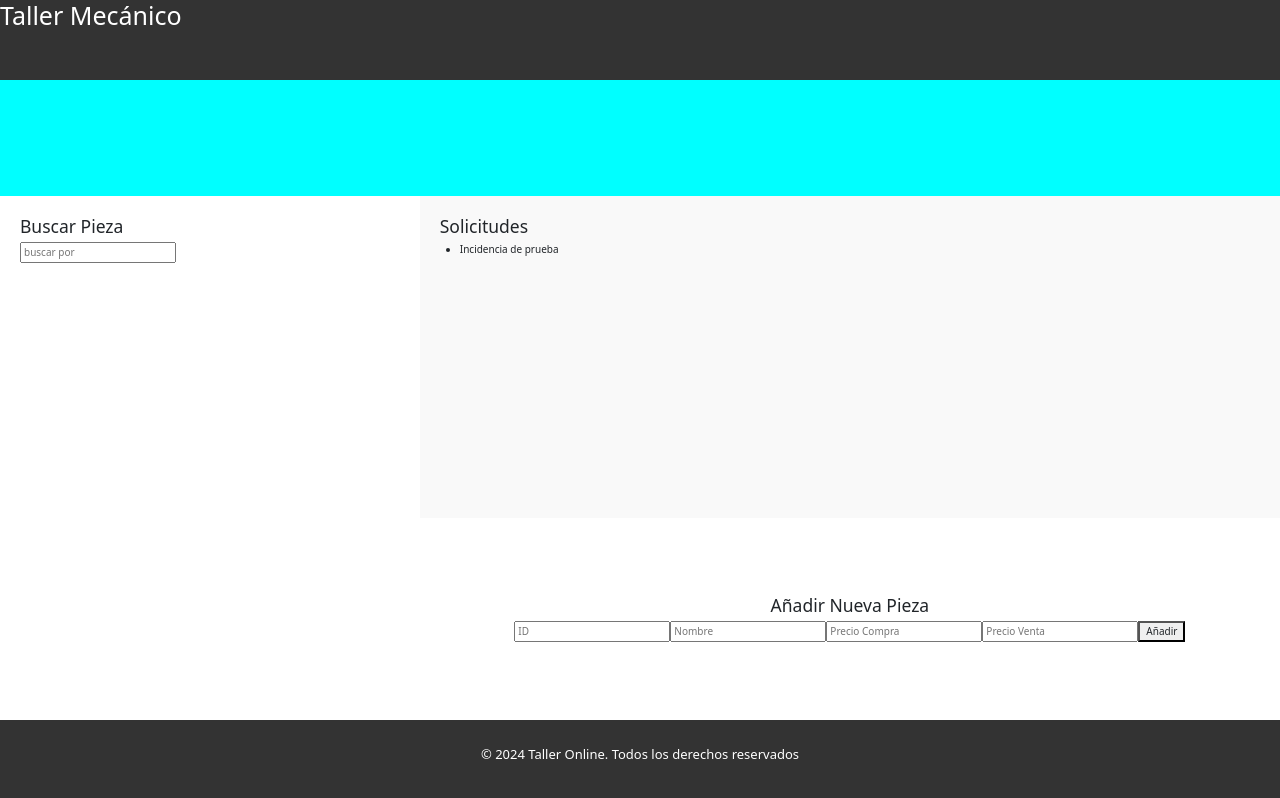
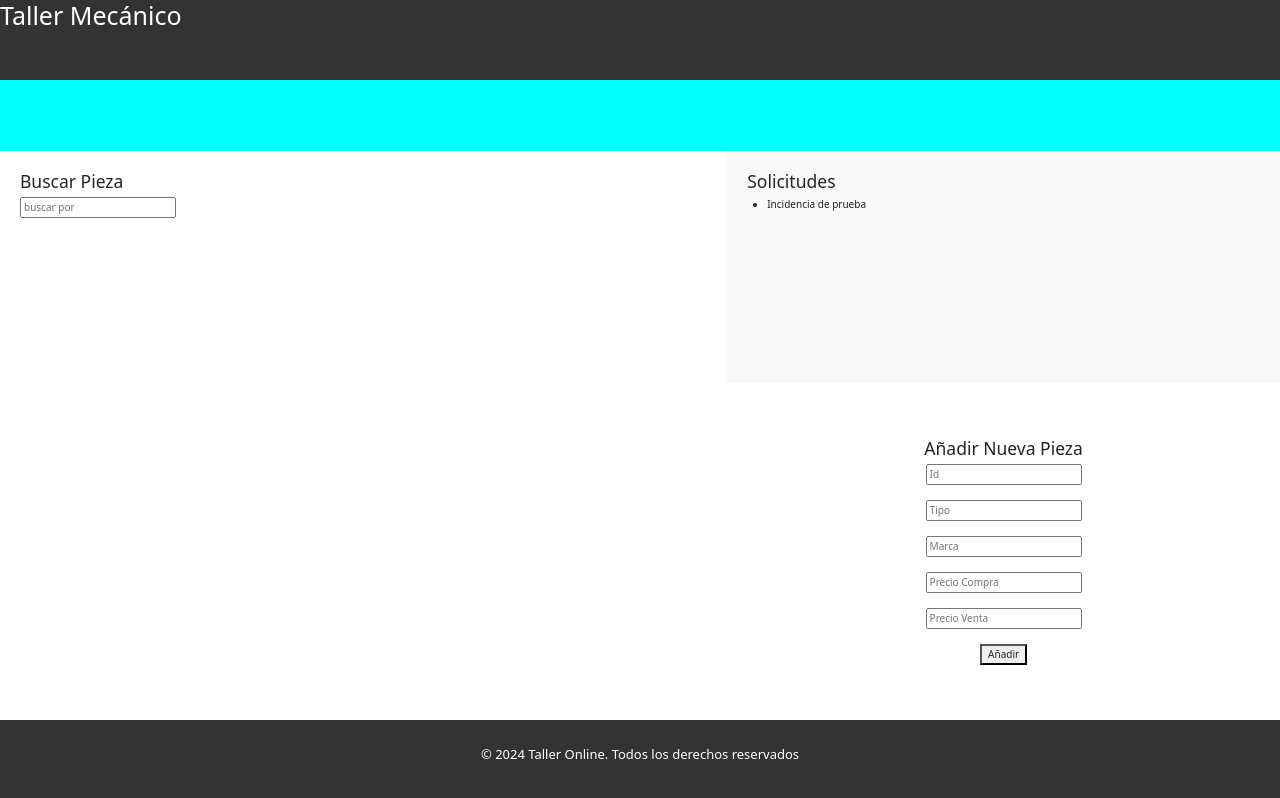
Before and after one commit to donatomarino/ProyectoCrud-Taller, a React (Create React App) app in the folder client/: page / in a window 1280 px wide. Built offline with nearby package versions, Linux system fonts and the light colour scheme.

Commit message:
Conexión de FormularioAgregarPiezas del Front con el Back, funcion createTool modificada

```diff
--- a/client/src/App.js
+++ b/client/src/App.js
@@ -1,7 +1,6 @@
 // Jaime / 16-12-2024 / Formulario del login / 1.0.0
 import Login from "./components/login/Login"
 import Register from "./components/register/Register";
-import CreateTool from "./components/tool/CreateTool";
 import Encargado from "./pages/Encargado";
 import { BrowserRouter, Routes, Route } from 'react-router-dom'
 
@@ -22,12 +21,6 @@ function App() {
             <Register />
           </div>
         } />
-        <Route path="/create-tool" element={
-          <div class="container">
-            <h2>CREAR HERRAMIENTA</h2>
-            <CreateTool />
-          </div>
-        } />
     </Routes>
 
 
--- a/client/src/components/FormularioAgregarPieza.js
+++ /dev/null
@@ -1,62 +0,0 @@
-// Carlos / 17-12-2024 / FormularioAgregarPiezas para la página Encargado / 1.0.0
-import React, {useState} from "react";
-import '../styles/FormularioAgregarPieza.css';
-
-
-export default function FormularioAgregarPieza({onAgregar}){
-
-  /*Volcar la información de la nueva pieza a la base de datos*/
-    const [nuevaPieza, setNuevaPieza] = useState({
-        id: "",
-        nombre: "",
-        precioCompra: "",
-        precioVenta: "",
-      });
-
-      const handleChange = (e) => {
-        setNuevaPieza({
-          ...nuevaPieza,
-          [e.target.name]: e.target.value,
-        });
-      };
-
-      const handleSubmit = (e) => {
-        e.preventDefault();
-        onAgregar(nuevaPieza);
-        setNuevaPieza({ id: "", nombre: "", precioCompra: "", precioVenta: "" });
-      };
-    return(
-        <form onSubmit={handleSubmit} className="addPieza-form">
-      <h3 className="addPieza-title">Añadir Nueva Pieza</h3>
-      <input
-        name="id"
-        placeholder="ID"
-        value={nuevaPieza.id}
-        onChange={handleChange}
-        className="addPieza-textInput"
-      />
-      <input
-        name="nombre"
-        placeholder="Nombre"
-        value={nuevaPieza.nombre}
-        onChange={handleChange}
-        className="addPieza-textInput"
-      />
-      <input
-        name="precioCompra"
-        placeholder="Precio Compra"
-        value={nuevaPieza.precioCompra}
-        onChange={handleChange}
-        className="addPieza-textInput"
-      />
-      <input
-        name="precioVenta"
-        placeholder="Precio Venta"
-        value={nuevaPieza.precioVenta}
-        onChange={handleChange}
-        className="addPieza-textInput"
-      />
-      <button type="submit" className="addPieza-submitBtn">Añadir</button>
-    </form>
-  );
-}
--- a/client/src/components/Input.js
+++ b/client/src/components/Input.js
@@ -2,11 +2,11 @@
 
 import React from "react";
 
-const Input = ({ tag, placeholder, type, name }) => {
+const Input = ({ tag, placeholder, type, name, value, onChange }) => {
     switch (tag) {
         case "input":
             return (
-                <input type={type} placeholder={placeholder} name={name} />
+                <input type={type} placeholder={placeholder} name={name} value={value} onChange={onChange} className="addPieza-textInput" required />
             )
         case "radio":
             return (
@@ -28,7 +28,7 @@ const Input = ({ tag, placeholder, type, name }) => {
             )
         case "button":
             return (
-                <button type={type}>{placeholder}</button>
+                <button type={type} className="addPieza-submitBtn" >{placeholder}</button>
             )
         default:
             return (
--- a/client/src/components/tool/CreateTool.js
+++ /dev/null
@@ -1,29 +0,0 @@
-// Jaime / 16-12-2024 / Formulario para el login / 1.0.0
-import Input from "../Input";
-
-export default function CreateTool() {
-    return(
-        <form action="http://127.0.0.1:3001/create-tool" method="POST">
-            <div class="form-group">
-                <Input tag="input" placeholder="Id" type="number" name="id"/>
-            </div>
-
-            <div class="form-group">
-                <Input tag="input" placeholder="Tipo" type="text" name="tipo"/>
-            </div>
-
-            <div class="form-group">
-                <Input tag="input" placeholder="Marca" type="text" name="marca"/>
-            </div>
-
-            <div class="form-group">
-                <Input tag="input" placeholder="Precio Compra" type="number" name="precio_compra"/>
-            </div>
-
-            <div class="form-group">
-                <Input tag="input" placeholder="Precio Venta" type="number" name="precio_venta"/>
-            </div>
-            <Input tag="button" type="submit" placeholder="Crear" />
-        </form>
-    )
-}
--- /dev/null
+++ b/client/src/components/tool/FormularioAgregarPieza.js
@@ -0,0 +1,80 @@
+// Carlos / 17-12-2024 / FormularioAgregarPiezas para la página Encargado / 1.0.0
+// Jaime / 18-12-2024 / Conexión con el back del FormularioAgregarPiezas / 1.0.1
+import React, { useState } from "react";
+import Input from "../Input";
+import '../../styles/FormularioAgregarPieza.css';
+
+
+export default function FormularioAgregarPieza({ onAgregar }) {
+
+  /*Estado para manejar la informaciómn de una nueva pieza*/
+  const [nuevaPieza, setNuevaPieza] = useState({
+    id: "",
+    tipo: "",
+    marca: "",
+    precio_compra: "",
+    precio_venta: "",
+  });
+
+  /* Manejar el cambio en los campos del formulario */
+  const handleChange = (e) => {
+    setNuevaPieza({
+      ...nuevaPieza,
+      [e.target.name]: e.target.value,
+    });
+  };
+
+  /* Manejar el envío del formulario */
+  const handleSubmit = async (e) => {
+    try {
+      // Enviar los datos al servidor
+      const response = await fetch("http://127.0.0.1:3001/create-tool", {
+        method: "POST",
+        headers: {
+          "Content-Type": "application/json",
+        },
+        body: JSON.stringify(nuevaPieza),
+      });
+
+      // Manejar la respuesta del servidor
+      if (response.ok) {
+        const data = await response.json();
+        console.log("Pieza añadida con éxito:", data);
+
+        // Llamar al callback para actualizar el estado del componente padre
+        onAgregar(nuevaPieza);
+
+        // Reiniciar el formulario
+        setNuevaPieza({ id: "", tipo: "", marca: "", precio_compra: "", precio_venta: "" });
+
+        // Redirigir a la ruta principal
+        window.location.href = "/";
+      } else {
+        console.error("Error al añadir la pieza:", response.statusText);
+      }
+    } catch (error) {
+      console.error("Error al enviar los datos:", error);
+    }
+  };
+  return (
+    <form onSubmit={handleSubmit} className="addPieza-form" method="POST">
+      <h3 className="addPieza-title">Añadir Nueva Pieza</h3>
+      <div class="form-group">
+        <Input tag="input" placeholder="Id" type="number" name="id" value={nuevaPieza.id} onChange={handleChange} />
+      </div>
+      <div class="form-group">
+        <Input tag="input" placeholder="Tipo" type="text" name="tipo" value={nuevaPieza.nombre} onChange={handleChange} />
+      </div>
+      <div class="form-group">
+        <Input tag="input" placeholder="Marca" type="text" name="marca" value={nuevaPieza.marca} onChange={handleChange} />
+      </div>
+      <div class="form-group">
+        <Input tag="input" placeholder="Precio Compra" type="number" name="precio_compra" value={nuevaPieza.precio_compra} onChange={handleChange} />
+      </div>
+      <div class="form-group">
+        <Input tag="input" placeholder="Precio Venta" type="number" name="precio_venta" value={nuevaPieza.precio_venta} onChange={handleChange} />
+      </div>
+      <Input tag="button" type="submit" placeholder="Añadir" />
+    </form>
+  );
+}
--- a/client/src/pages/Encargado.js
+++ b/client/src/pages/Encargado.js
@@ -4,7 +4,7 @@ import Footer from "../components/Footer"
 import BuscarPiezas from "../components/BuscarPiezas"
 import PiezaItem from "../components/PiezaItem"
 import ListaSolicitudes from "../components/ListaSolicitudes"
-import FormularioAgregarPieza from "../components/FormularioAgregarPieza"
+import FormularioAgregarPieza from "../components/tool/FormularioAgregarPieza"
 import "../styles/Encargado.css"
 
 const Encargado = ()=>{
```
